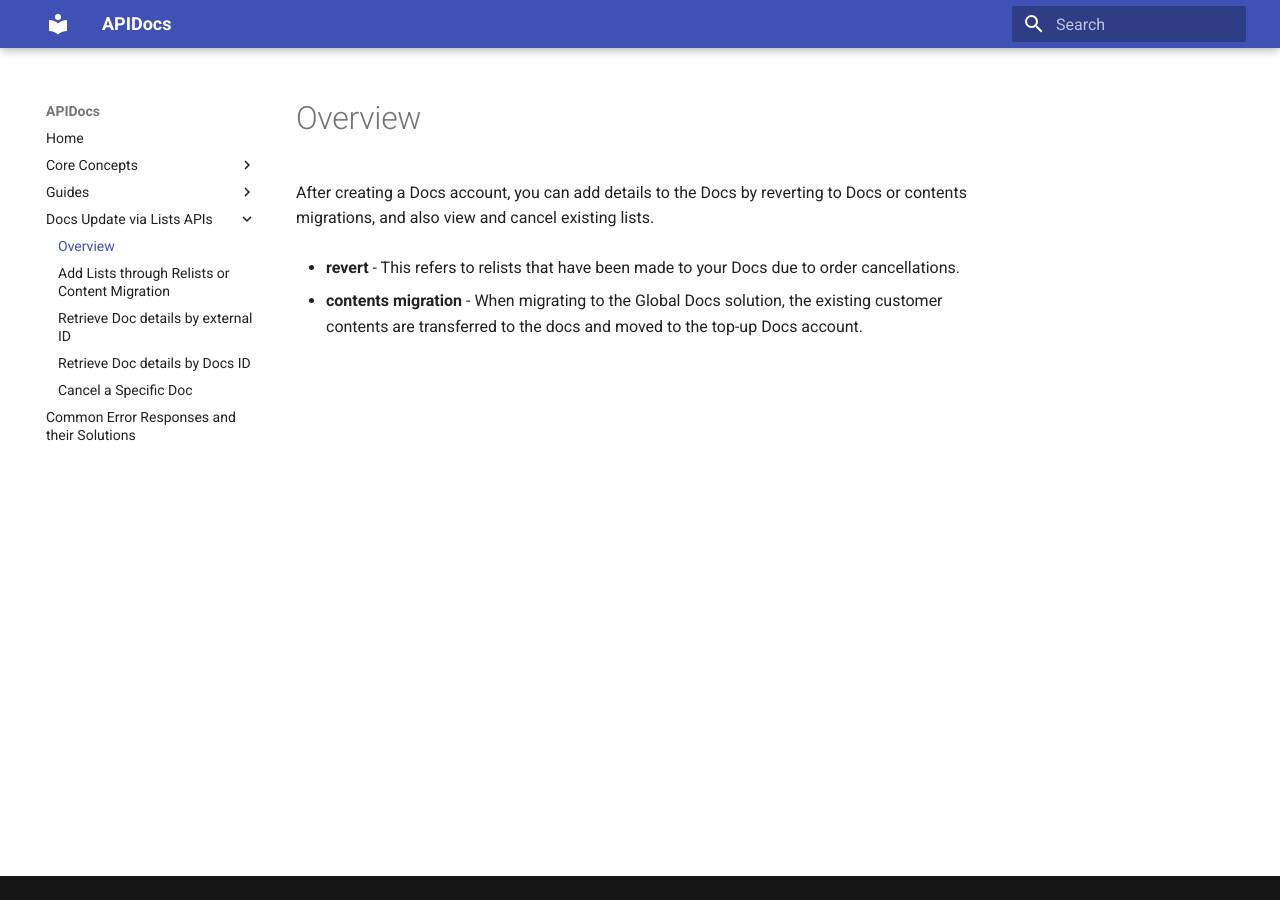
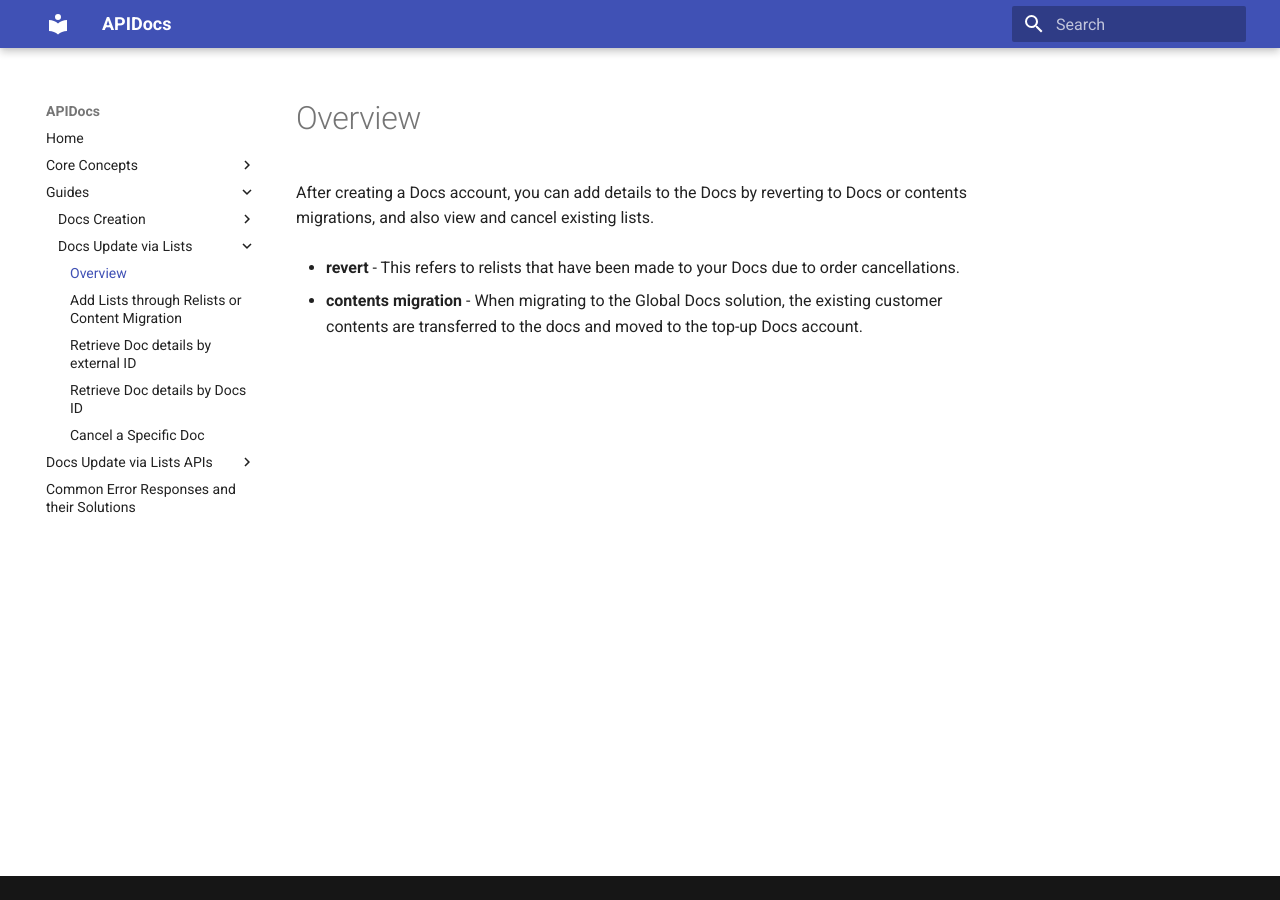
Before and after one commit to AllAboutDocs/APIDocs, an MkDocs documentation site: the page built from docs/guides/docs-update-via-lists/overview.md, in a window 1280 px wide. Built offline with MkDocs 1.6.1 and Material for MkDocs 9.7.7, drawn with Linux system fonts in a browser that asks for light colours; part of the change alters nothing that is shown.

Commit message:
Added docs update via lists section

```diff
--- a/mkdocs.yml
+++ b/mkdocs.yml
@@ -23,6 +23,13 @@ nav:
           - Retrieve Doc details by Doc ID: guides/docs-creation/retrieve-doc-details-by-doc-id.md
           - Update Doc Status: guides/docs-creation/update-doc-status.md
           - List Doc contents and expiring content by Docs ID: guides/docs-creation/list-doc-content-and-expiring-content-by-doc-ID.md
+
+      - Docs Update via Lists:
+          - Overview: guides/docs-update-via-lists/overview.md
+          - Add Lists through Relists or Content Migration: guides/docs-update-via-lists/add-lists-through-relists-or-content-migration.md
+          - Retrieve Doc details by external ID: guides/docs-update-via-lists/retrieve-doc-details-by-external-ID.md
+          - Retrieve Doc details by Docs ID: guides/docs-update-via-lists/retrieve-doc-details-by-doc-ID.md
+          - Cancel a Specific Doc: guides/docs-update-via-lists/cancel-a-specific-doc.md
 
   - Docs Update via Lists APIs:
       - Overview: docs-update-via-lists-apis/overview.md
```
Also changed, not shown: docs/guides/docs-update-via-lists/add-lists-through-relists-or-content-migration.md (renamed from docs/docs-update-via-lists-apis/add-lists-through-relists-or-content-migration.md), docs/guides/docs-update-via-lists/cancel-a-specific-doc.md (renamed from docs/docs-update-via-lists-apis/cancel-a-specific-doc.md), docs/guides/docs-update-via-lists/overview.md (renamed from docs/docs-update-via-lists-apis/overview.md), docs/guides/docs-update-via-lists/retrieve-doc-details-by-doc-ID.md (renamed from docs/docs-update-via-lists-apis/retrieve-doc-details-by-doc-ID.md), docs/guides/docs-update-via-lists/retrieve-doc-details-by-external-ID.md (renamed from docs/docs-update-via-lists-apis/retrieve-doc-details-by-external-ID.md).
